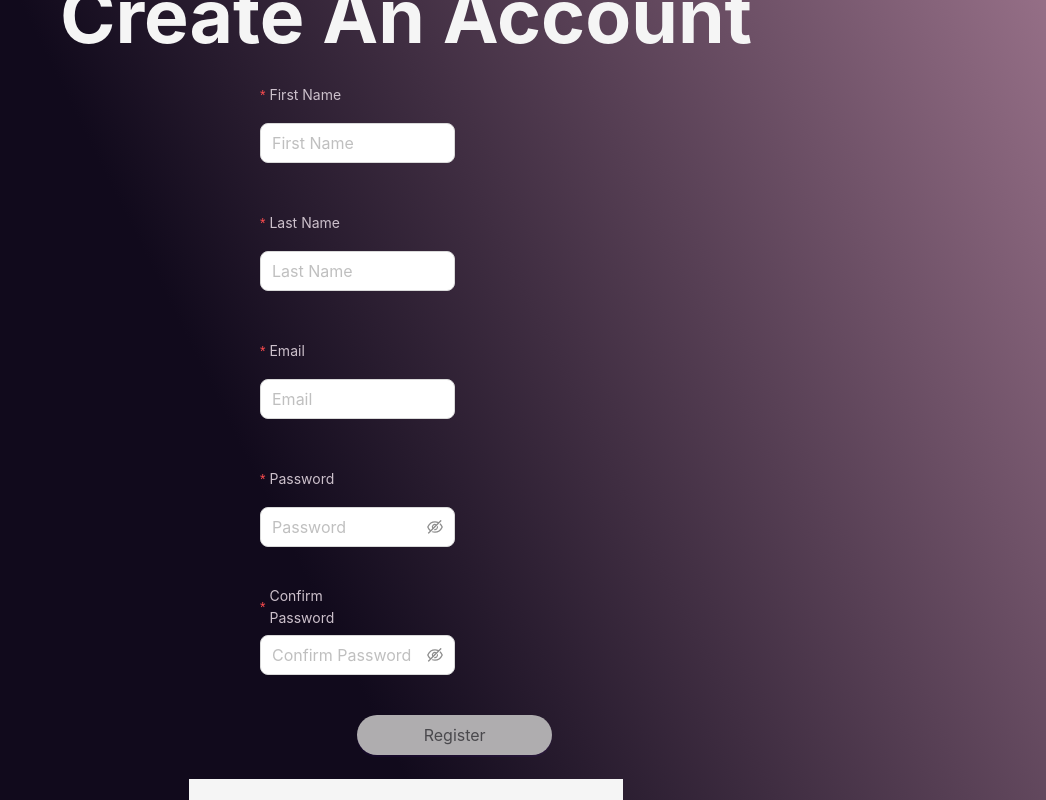
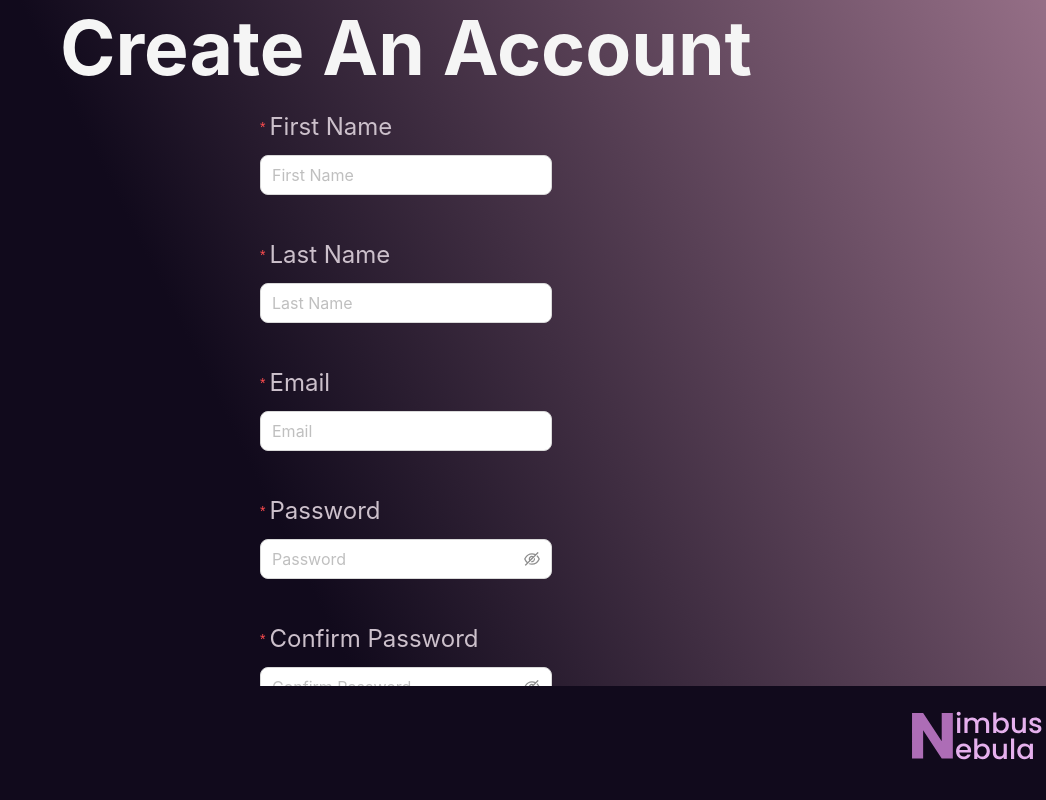
Before and after one commit to nimbus-nebula/nn-frontend, a React (Create React App) app: page /signup in a window 1280 px wide. Shown: the whole page, without its empty margins (234-1280 px from the left). Built offline with nearby package versions, Linux system fonts and the light colour scheme.

Commit message:
fix: format footer and input labels

```diff
--- a/src/components/signup/signup-components.tsx
+++ b/src/components/signup/signup-components.tsx
@@ -10,12 +10,12 @@ interface DataNodeType {
 
 const formItemLayout = {
   labelCol: {
-    xs: { span: 24 },
-    sm: { span: 8 },
+    // xs: { span: 24 },
+    // sm: { span: 8 },
   },
   wrapperCol: {
-    xs: { span: 24 },
-    sm: { span: 16 },
+    // xs: { span: 24 },
+    // sm: { span: 16 },
   },
 };
 
@@ -61,7 +61,7 @@ export const RegistrationForm: React.FC = () => {
         <Space direction="vertical" size="middle">
           <Form.Item
             name="firstname"
-            label={<label className="field-label">First Name</label>}
+            label={<label >First Name</label>}
             className="field-label"
             rules={[
               {
@@ -76,7 +76,7 @@ export const RegistrationForm: React.FC = () => {
 
           <Form.Item
             name="lastname"
-            label={<label className="field-label">Last Name</label>}
+            label={<label>Last Name</label>}
             rules={[
               {
                 required: true,
--- a/src/components/signup/signup.css
+++ b/src/components/signup/signup.css
@@ -22,7 +22,7 @@
 .input-label-signup {
   width: max-content;
   height: max-content;
-  /*font-family: "Poppins";*/
+  /* font-family: "Poppins"; */
   font-style: normal;
   font-weight: 350;
   font-size: 30px;
@@ -50,7 +50,31 @@
 
 .field-label {
   color: #ccc0cb;
+  font-size: 22px;
 }
+
+
+
+.ant-form-item-label label {
+  font-size: 24px;
+  color: #ccc0cb;
+}
+
+.page-footer{
+position: absolute;
+width: 100%;
+height: 114px;
+left: 0px;
+bottom: 0;
+
+background: #110A1C;
+}
+
+.footer-logo{
+position: absolute;
+right: 0;
+}
+
 
 /*[title="Email"]  {*/
 /*  color: #CCC0CB !important;*/
--- a/src/components/signup/signup.tsx
+++ b/src/components/signup/signup.tsx
@@ -5,8 +5,10 @@ import "./signup.css";
 import { Button, Form, Input, Layout, Radio } from "antd";
 import { RegistrationForm } from "./signup-components";
 
+const logo: string = `${process.env.PUBLIC_URL}/nn-logo.svg`;
 function OnCreate() {}
 function SignUp() {
+
   // TODO: CSS for registration form
   // src: https://ant.design/components/form#components-form-demo-register
   return (
@@ -20,8 +22,10 @@ function SignUp() {
         <body>
           <RegistrationForm></RegistrationForm>
         </body>
-        <Footer style={{ textAlign: "center" }}>
-          Nimbus Nebula ©2023 Created by Software-Elites
+        <Footer className="page-footer">
+          <div>
+            <img src={logo} className="footer-logo" alt="logo"/>
+          </div>
         </Footer>
       </div>
     </Layout>
```
